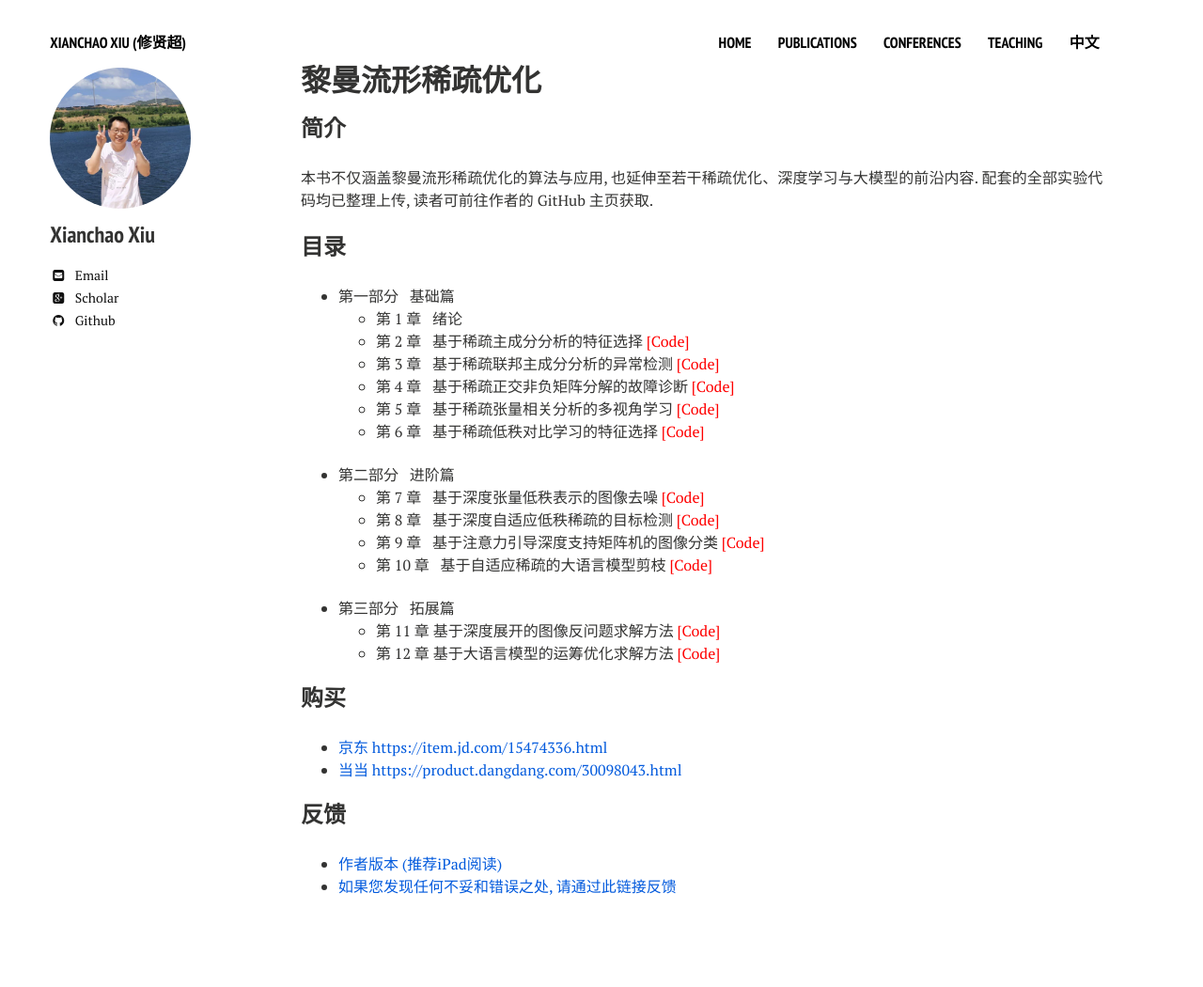
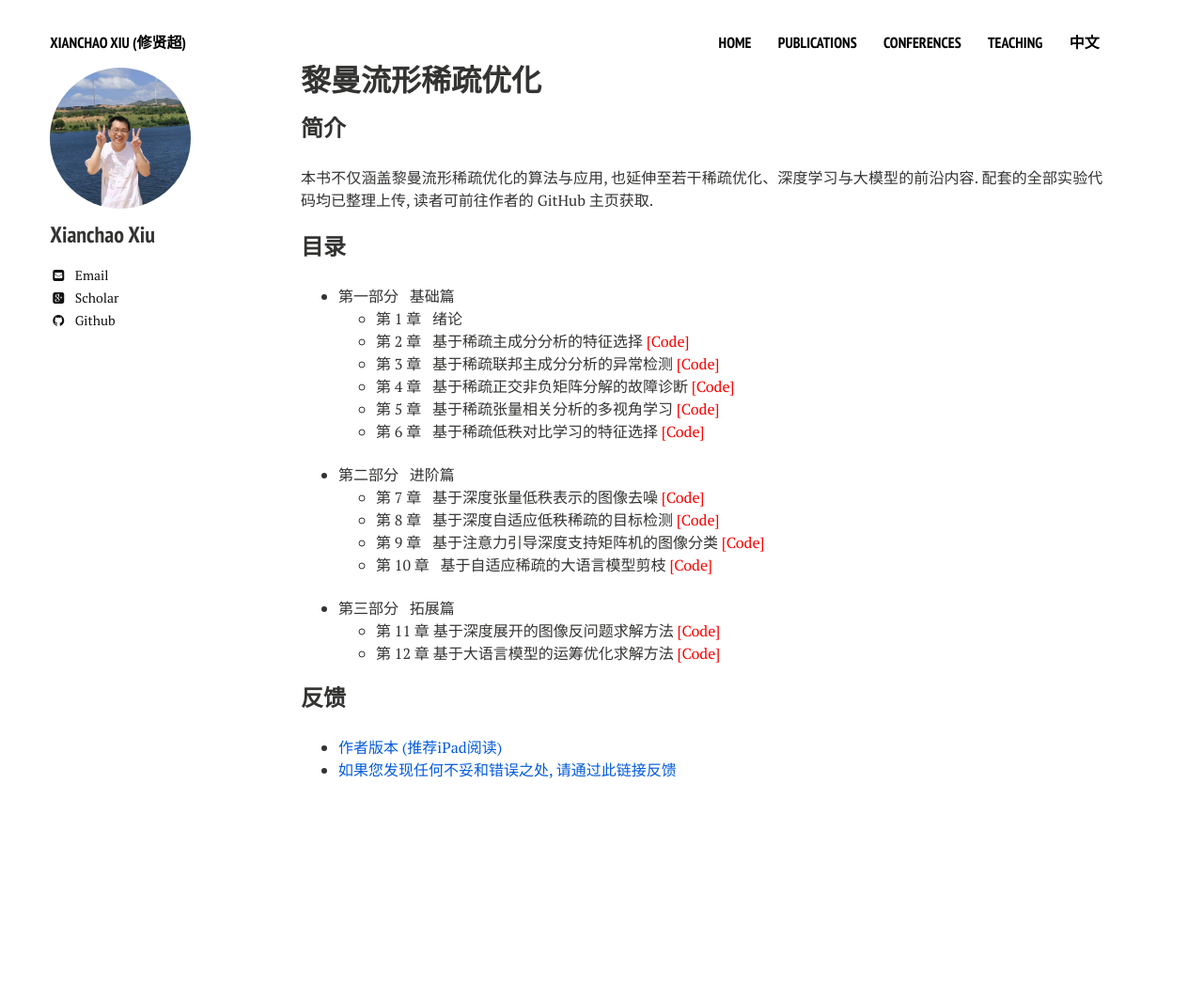
Before and after one commit to xianchaoxiu/xianchaoxiu.github.io, a Jekyll site: the page built from chinese/book/OPT/index.md, in a window 1280 px wide. Shown: the whole page at 94% size. Built offline with Jekyll 4.4.1, drawn with Linux system fonts in a browser that asks for light colours; nearby versions of some CDN libraries; after the commit the page ends 926 px from its top, so only the background shows below that.

Commit message:
Update index.md

```diff
--- a/chinese/book/OPT/index.md
+++ b/chinese/book/OPT/index.md
@@ -31,10 +31,6 @@ share: false
   - 第 12 章 基于大语言模型的运筹优化求解方法 <a href="https://github.com/xianchaoxiu/LLM4OR" class="textlink" target="_blank" style="color: red;">[Code]</a> <br>
 
 
-### 购买
-* <a href="https://item.jd.com/15474336.html" class="textlink" target="_blank"> 京东 https://item.jd.com/15474336.html </a>  <br>
-* <a href="https://product.dangdang.com/30098043.html" class="textlink" target="_blank"> 当当 https://product.dangdang.com/30098043.html </a> <br>
-
 
 
 ### 反馈
```
